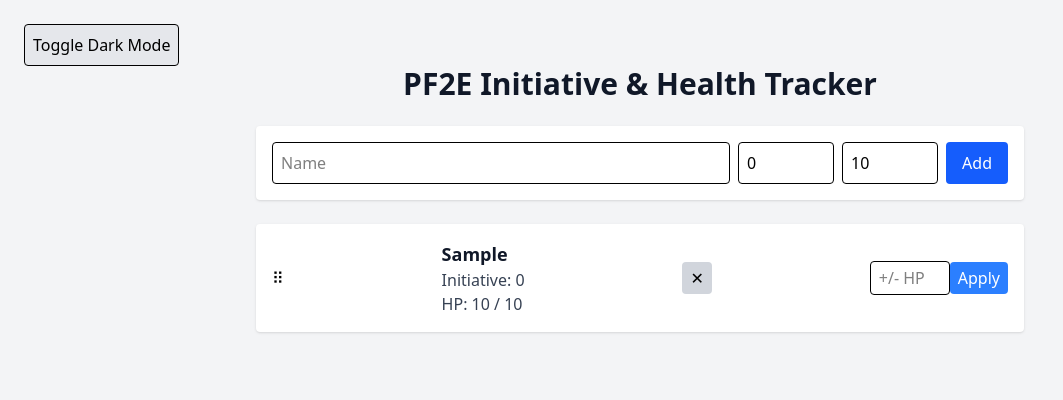
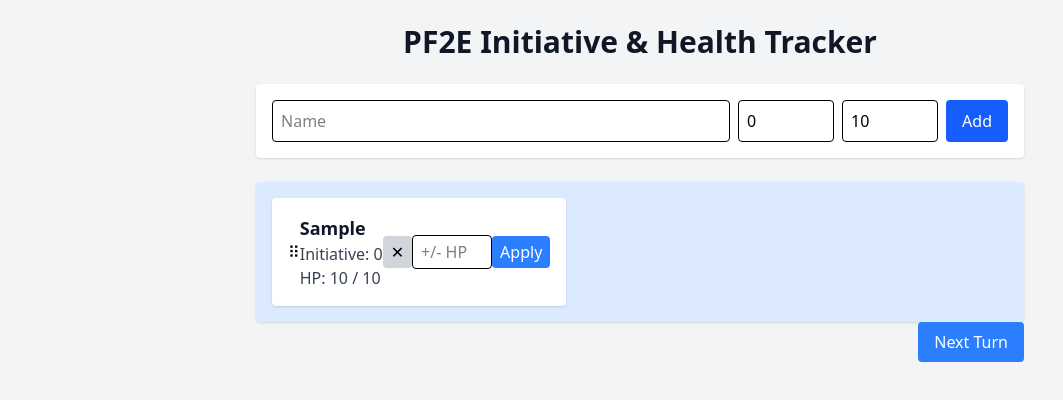
Before and after one commit to 09421/path2etracker, a Next.js app: page / in a window 1280 px wide. Both pictures are taken after typing "Sample" into the empty fields and a click on the button "Add". Shown: the top 400 px of the page, without its empty margins (0-1063 px from the left). Built offline with nearby package versions, Linux system fonts and the light colour scheme.

Commit message:
added next turn

```diff
--- a/app/components/CombatantList.tsx
+++ b/app/components/CombatantList.tsx
@@ -18,7 +18,7 @@ import {
 import { SortableCombatant } from "./SortableCombatant";
 
 export function CombatantList() {
-  const { combatants, setCombatants, damage, heal, removeCombatant } = useCombatants();
+  const { combatants, setCombatants, damage, heal, removeCombatant, currentTurnIndex, nextTurn, previousTurn } = useCombatants();
 
   const sensors = useSensors(
     useSensor(PointerSensor),
@@ -37,11 +37,19 @@ export function CombatantList() {
     }
   };
 
+const sortedCombatants = [...combatants].sort((a, b) => b.initiative - a.initiative);
+
 return (
+  <div>
     <DndContext sensors={sensors} collisionDetection={closestCenter} onDragEnd={handleDragEnd}>
-      <SortableContext items={combatants.map(c => c.name)} strategy={verticalListSortingStrategy}>
+      <SortableContext items={sortedCombatants.map(c => c.name)} strategy={verticalListSortingStrategy}>
         <div className="space-y-4">
-          {combatants.map((c) => (
+          {sortedCombatants.map((c, index) => (
+            <div
+              key={c.id}
+              className={`p-4 rounded shadow flex items-center justify-between transition-all
+                ${index === currentTurnIndex ? "bg-blue-100 dark:bg-blue-900" : "bg-white dark:bg-gray-800"}`}
+            >
               <SortableCombatant
                 key={c.id}
                 combatant={c}
@@ -49,9 +57,19 @@ export function CombatantList() {
                 heal={heal}
                 removeCombatant={removeCombatant}
               />
+            </div>
           ))}
         </div>
       </SortableContext>
     </DndContext>
+    <div className="flex justify-end mb-4">
+      <button
+        onClick={nextTurn}
+        className="bg-blue-500 text-white px-4 py-2 rounded hover:bg-blue-600"
+      >
+        Next Turn
+      </button>
+    </div>
+  </div>
 );
 }
--- a/app/lib/useCombatants.tsx
+++ b/app/lib/useCombatants.tsx
@@ -4,6 +4,7 @@ import { Combatant } from "@/types/Combatant";
 
 function useCombatantsImpl() {
   const [combatants, setCombatants] = useState<Combatant[]>([]);
+  const [currentTurnIndex, setCurrentTurnIndex] = useState(0);
 
   const addCombatant = (c: Combatant) => setCombatants((prev) => [...prev, c]);
 
@@ -24,7 +25,18 @@ function useCombatantsImpl() {
       )
     );
 
-  return { combatants, setCombatants, addCombatant, removeCombatant, damage, heal };
+  const nextTurn = () =>
+    setCurrentTurnIndex((prev) => {
+      const len = combatants.length;
+      return len === 0 ? 0 : (prev + 1) % len;
+    });
+
+    const previousTurn = () =>
+      setCurrentTurnIndex((prev) =>
+        combatants.length === 0 ? 0 : (prev - 1 + combatants.length) % combatants.length
+    );
+
+  return { combatants, setCombatants, addCombatant, removeCombatant, damage, heal, currentTurnIndex, nextTurn, previousTurn };
 }
 
 const CombatantContext = createContext<ReturnType<typeof useCombatantsImpl> | null>(null);
@@ -41,4 +53,4 @@ export function useCombatants() {
   return context;
 }
 
-export type CombatantActions = Omit<ReturnType<typeof useCombatantsImpl>, "combatants" | "setCombatants" | "addCombatant">;
+export type CombatantActions = Omit<ReturnType<typeof useCombatantsImpl>, "combatants" | "setCombatants" | "addCombatant" | "currentTurnIndex" | "nextTurn" | "previousTurn">;
--- a/app/page.tsx
+++ b/app/page.tsx
@@ -5,7 +5,7 @@ import { ThemeToggle } from "./theme/theme-provider";
 export default function Home() {
   return (
     <main className="min-h-screen bg-gray-100 dark:bg-gray-800 p-6">
-      <ThemeToggle />
+      {/* <ThemeToggle /> */}
       <div className="max-w-3xl mx-auto space-y-6 dark:bg-gray-800"  >
         <h1 className="text-3xl font-bold text-center text-gray-900 dark:text-white">PF2E Initiative & Health Tracker</h1>
         <AddCombatantForm />
```
Also changed, not shown: app/components/SortableCombatant.tsx (+0 -12 lines). Lines whose indentation alone changed are shown as unchanged.
